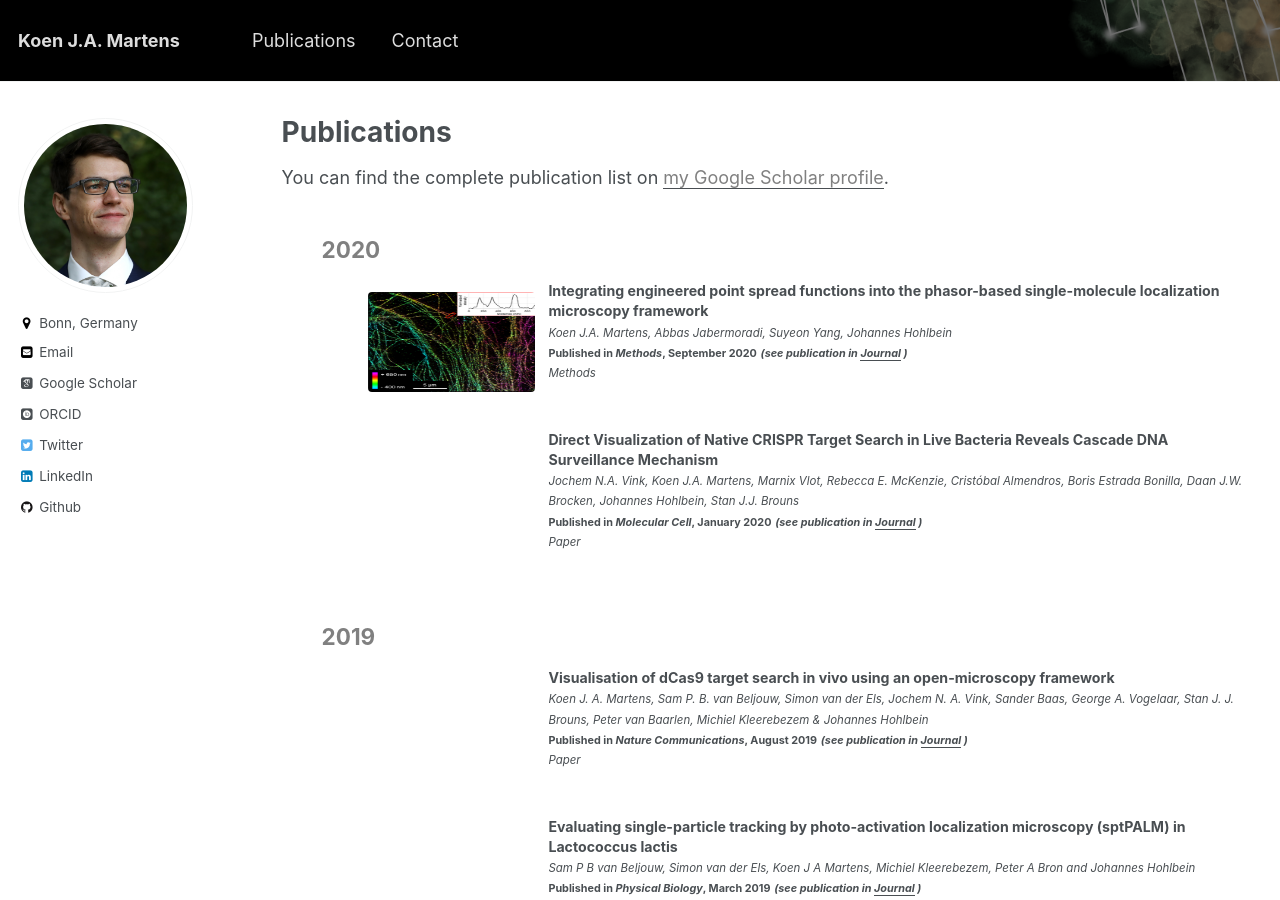
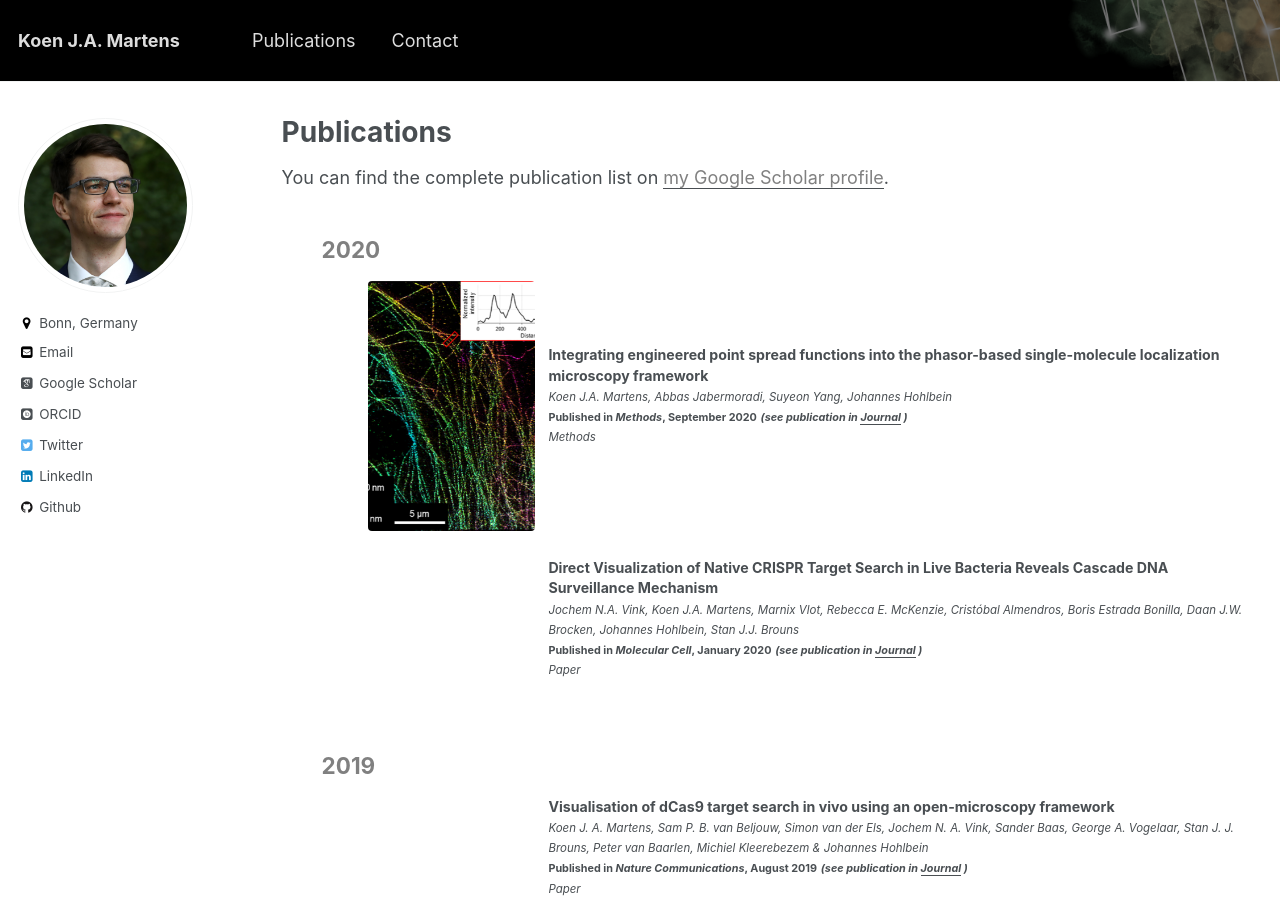
Before and after one commit to kjamartens/kjamartens.github.io, a Jekyll site: the page built from _pages/publications.md, in a window 1280 px wide and 900 px high. Built offline with Jekyll 4.4.1, drawn with Linux system fonts in a browser that asks for light colours; some web fonts are replaced.

Commit message:
Update archive-single-pub.html

```diff
--- a/_includes/archive-single-pub.html
+++ b/_includes/archive-single-pub.html
@@ -19,10 +19,10 @@
 	<td width="20%" style="border: none;">
     {% if post.teaser %}
       <div class="archive__item-teaser">
-        <img src="{{ post.teaser }}" alt="{{ title }}" height="100%">
+        <img src="{{ post.teaser }}" alt="{{ title }}" style="object-fit: cover;width: 100%;height: 250px;">
       </div>
     {% endif %}
-	</td> <!-- a -->
+	</td> <!-- b -->
 	<td width = "80%" style="border: none;">
 	<article class="archive__item" itemscope itemtype="http://schema.org/CreativeWork">
     <span style="font-size:1.05em; line-height: 0.1; font-weight:bold" class="archive__item-title" itemprop="headline">
```
